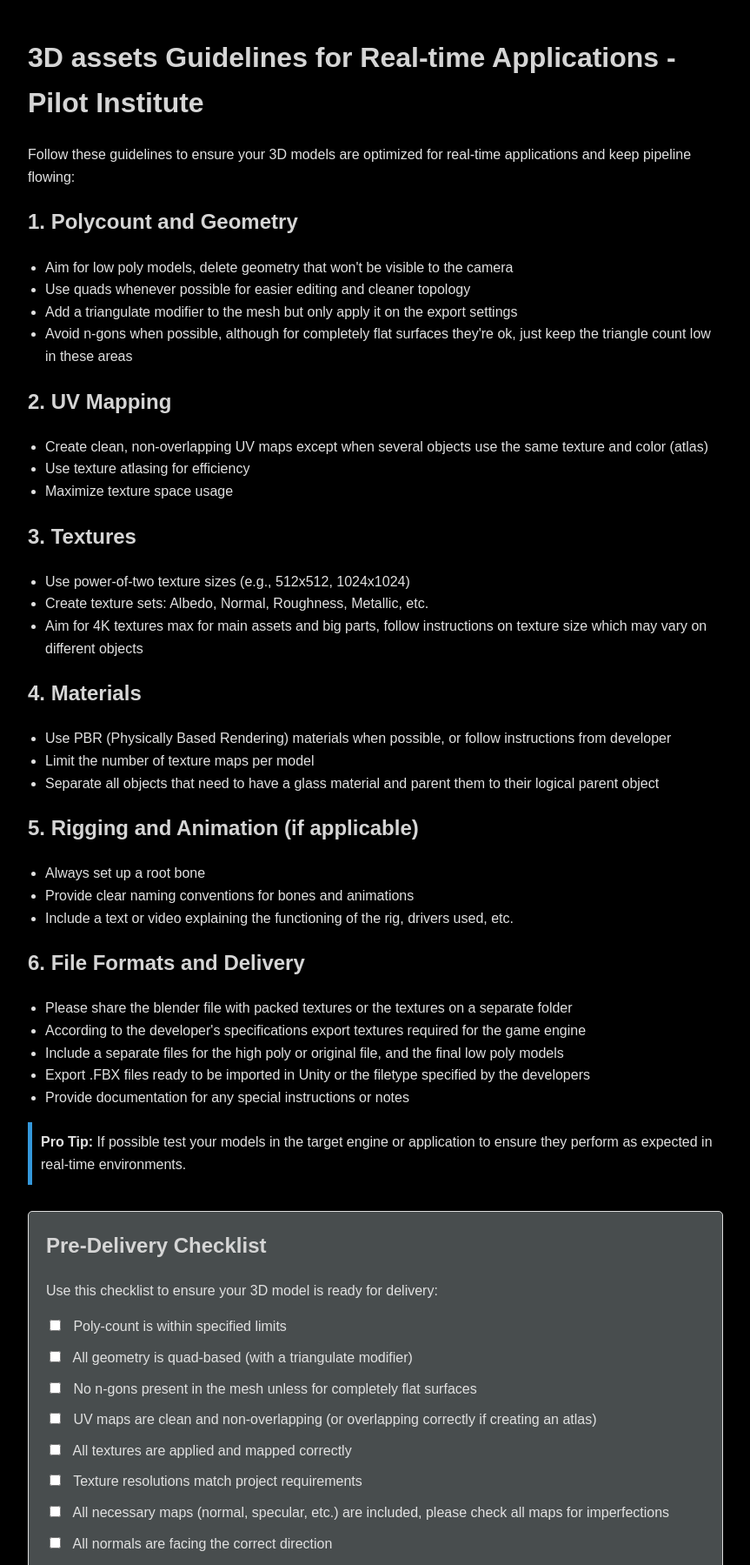
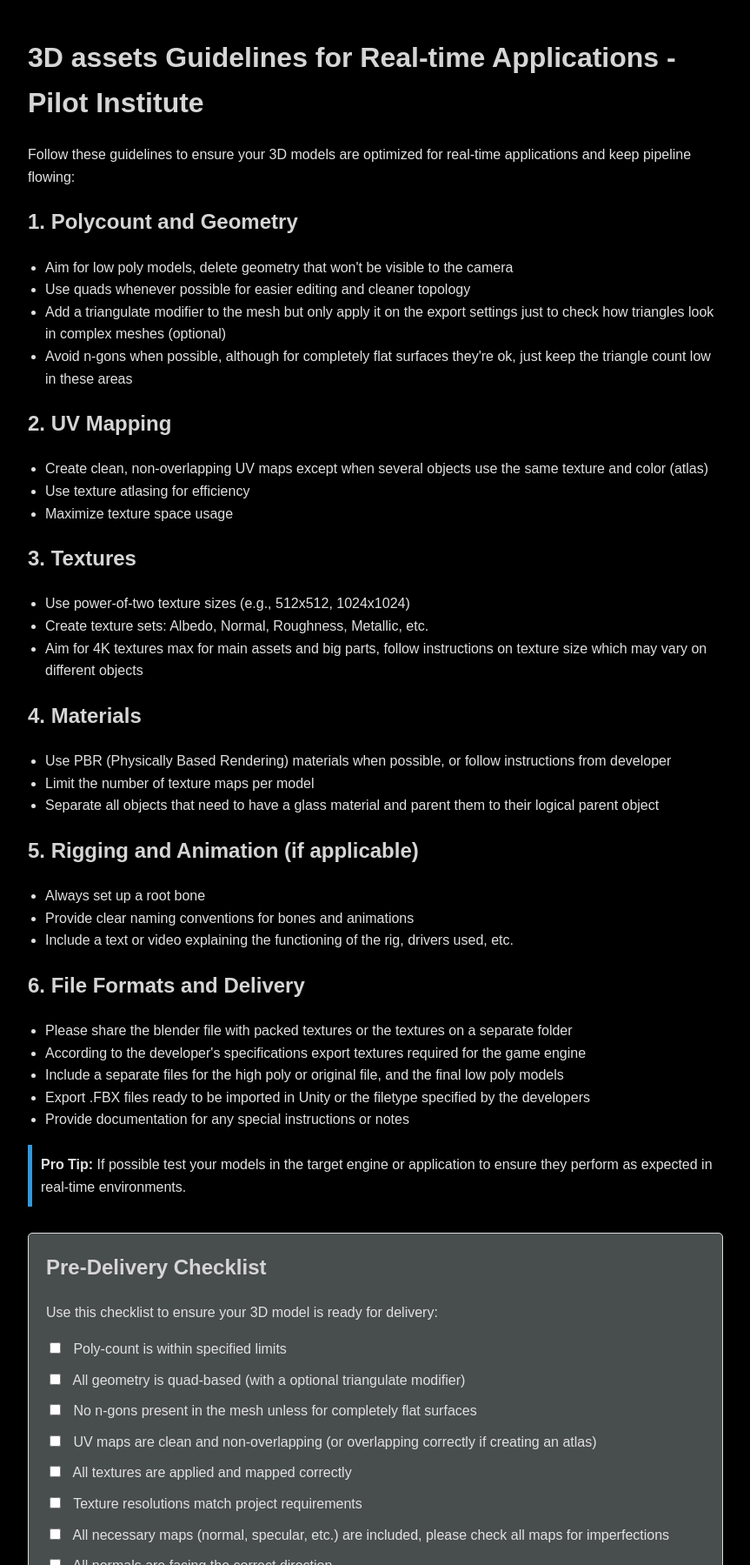
Before and after one commit to joyvel/pilotinstitute_VR, a plain HTML site: page index.html in a window 1280 px wide. Shown: the top 1799 px of the page at 87% size, without its empty margins (208-1071 px from the left). Drawn offline with Linux system fonts and the light colour scheme.

Commit message:
Update index.html

```diff
--- a/index.html
+++ b/index.html
@@ -57,7 +57,7 @@
     <ul>
         <li>Aim for low poly models, delete geometry that won't be visible to the camera</li>
         <li>Use quads whenever possible for easier editing and cleaner topology</li>
-        <li>Add a triangulate modifier to the mesh but only apply it on the export settings</li>
+        <li>Add a triangulate modifier to the mesh but only apply it on the export settings just to check how triangles look in complex meshes (optional)</li>
         <li>Avoid n-gons when possible, although for completely flat surfaces they're ok, just keep the triangle count low in these areas</li>
     </ul>
 
@@ -108,7 +108,7 @@
         <p>Use this checklist to ensure your 3D model is ready for delivery:</p>
         <ul>
             <li><input type="checkbox"> Poly-count is within specified limits</li>
-            <li><input type="checkbox"> All geometry is quad-based (with a triangulate modifier)</li>
+            <li><input type="checkbox"> All geometry is quad-based (with a optional triangulate modifier)</li>
             <li><input type="checkbox"> No n-gons present in the mesh unless for completely flat surfaces</li>
             <li><input type="checkbox"> UV maps are clean and non-overlapping (or overlapping correctly if creating an atlas)</li>
             <li><input type="checkbox"> All textures are applied and mapped correctly</li>
```
